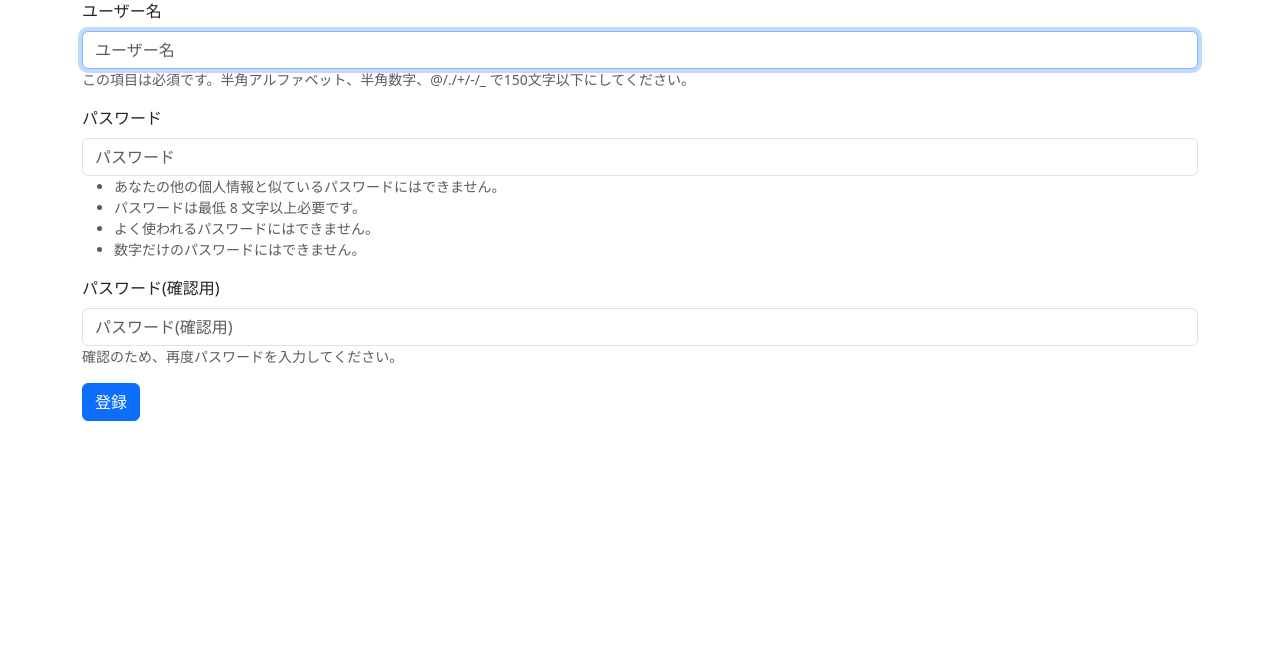
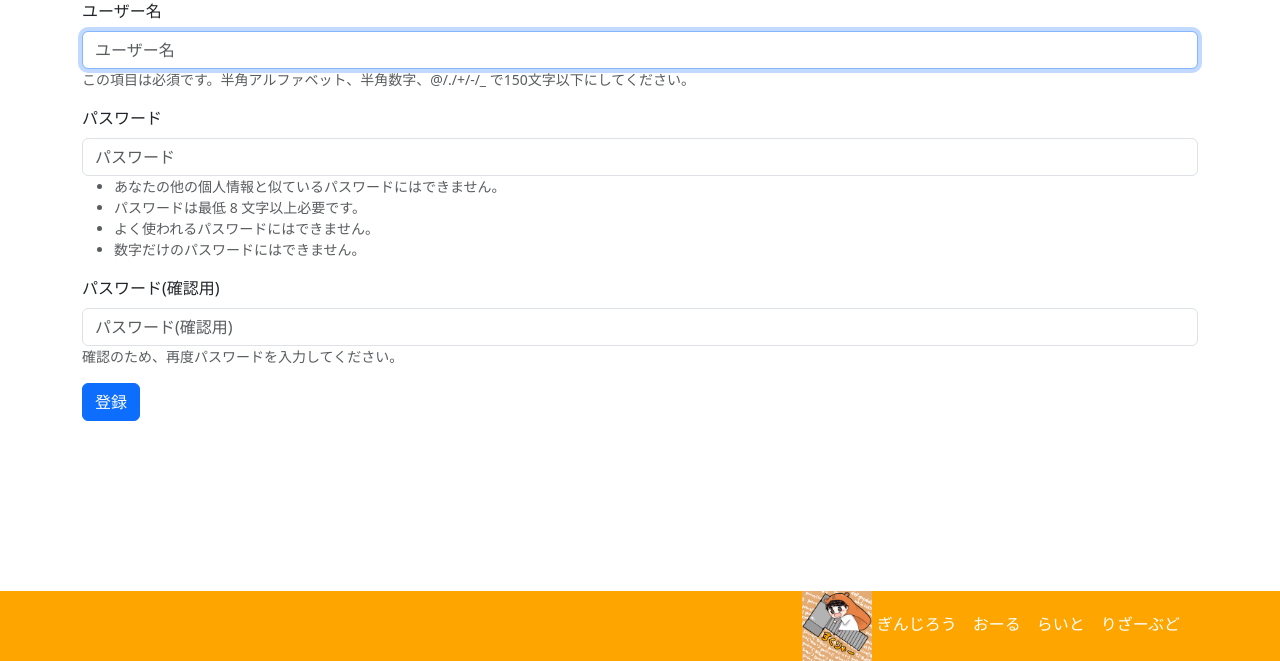
Before and after one commit to ginjiro1216/ginjiro-django-project, a Django app: page /accounts/signup/ in a window 1280 px wide. Shown: the part 139-800 px from the top of the page. Run offline with Django 4.2, Linux system fonts and the light colour scheme; some libraries are stand-ins or nearby versions.

Commit message:
UI編集

```diff
--- a/apps/gohanbot/views.py
+++ b/apps/gohanbot/views.py
@@ -30,7 +30,7 @@ class FoodShopCreateView(View):
         if form.is_valid():
             food_shop = form.save(commit=False)
             food_shop.created_by = request.user
-            food_kind = FoodKind.objects.get(pk=4)
+            food_kind = FoodKind.objects.get(pk=2)
             food_shop.food_kind = food_kind
             food_shop.save()
             return redirect('/', self.template_name)
--- a/config/settings.py
+++ b/config/settings.py
@@ -119,6 +119,9 @@ USE_TZ = True
 
 STATIC_URL = '/static/'
 
+STATICFILES_DIRS = (
+    os.path.join(BASE_DIR, "static"),
+)
 
 if not DEBUG:
     STATIC_ROOT = os.path.join(BASE_DIR, 'static')
--- a/runtime.txt
+++ /dev/null
@@ -1 +0,0 @@
-python-3.9.4
--- a/templates/base.html
+++ b/templates/base.html
@@ -4,9 +4,9 @@
 <html lang="en">
 <head>
     <meta charset="UTF-8">
-    <meta name="description" content="今日のごはんはなににしようかなあ" />
-{#    <link rel="icon" href="{% static 'favicon.ico' %}">#}
-{#    <link rel="apple-touch-icon" href="{% static 'img/favicon.ico' %}">#}
+    <meta name="description" content="今日のごはんはなににしようかなあ"/>
+    <link rel="icon" href="{% static 'favicon.ico' %}">
+    <link rel="apple-touch-icon" href="{% static 'favicon.ico' %}">
     <meta name="viewport" content="width=device-width,initial-scale=1"/>
     <title>ごはんぼっと</title>
     {% bootstrap_css %}
@@ -14,6 +14,7 @@
     {% block extraheader %}{% endblock %}
 </head>
 <body>
+<header>
     <nav class="navbar navbar-expand flex-md-row navbar-light"
          style="background-color: orange;">
         <div class="container justify-content-between">
@@ -25,7 +26,8 @@
                            href="{% url 'logout' %}">ろぐあうと</a>
                     </li>
                 {% else %}
-                <li class="nav-item"><a class="nav-link" href="{% url 'login' %}">ろぐいん</a>
+                    <li class="nav-item"><a class="nav-link"
+                                            href="{% url 'login' %}">ろぐいん</a>
                     </li>
                     <li class="nav-item"><a class="nav-link"
                                             href="{% url 'signup' %}">さいんあっぷ</a>
@@ -34,13 +36,20 @@
             </ul>
         </div>
     </nav>
+</header>
+
 <main style="margin-top: 20px;">
     <div class="container">
         {% block main %} {% endblock %}
     </div>
 
 </main>
-
+<footer style="height: 70px; width: 100%; position: fixed; bottom: 0; background-color: orange">
+    <div style="text-align: right">
+        <img src="{% static 'gohanbot/img/profile.png' %}" alt="うまじろー" height="100%">
+        <p style="display: inline-block; color: white; margin-right: 100px;">ぎんじろう　おーる　らいと　りざーぶど</p>
+    </div>
+</footer>
 </body>
 
 
```
Also changed, not shown: static/gohanbot/img/profile.png (renamed from static/img/profile.png), 1 other file. Lines whose indentation alone changed are shown as unchanged.
